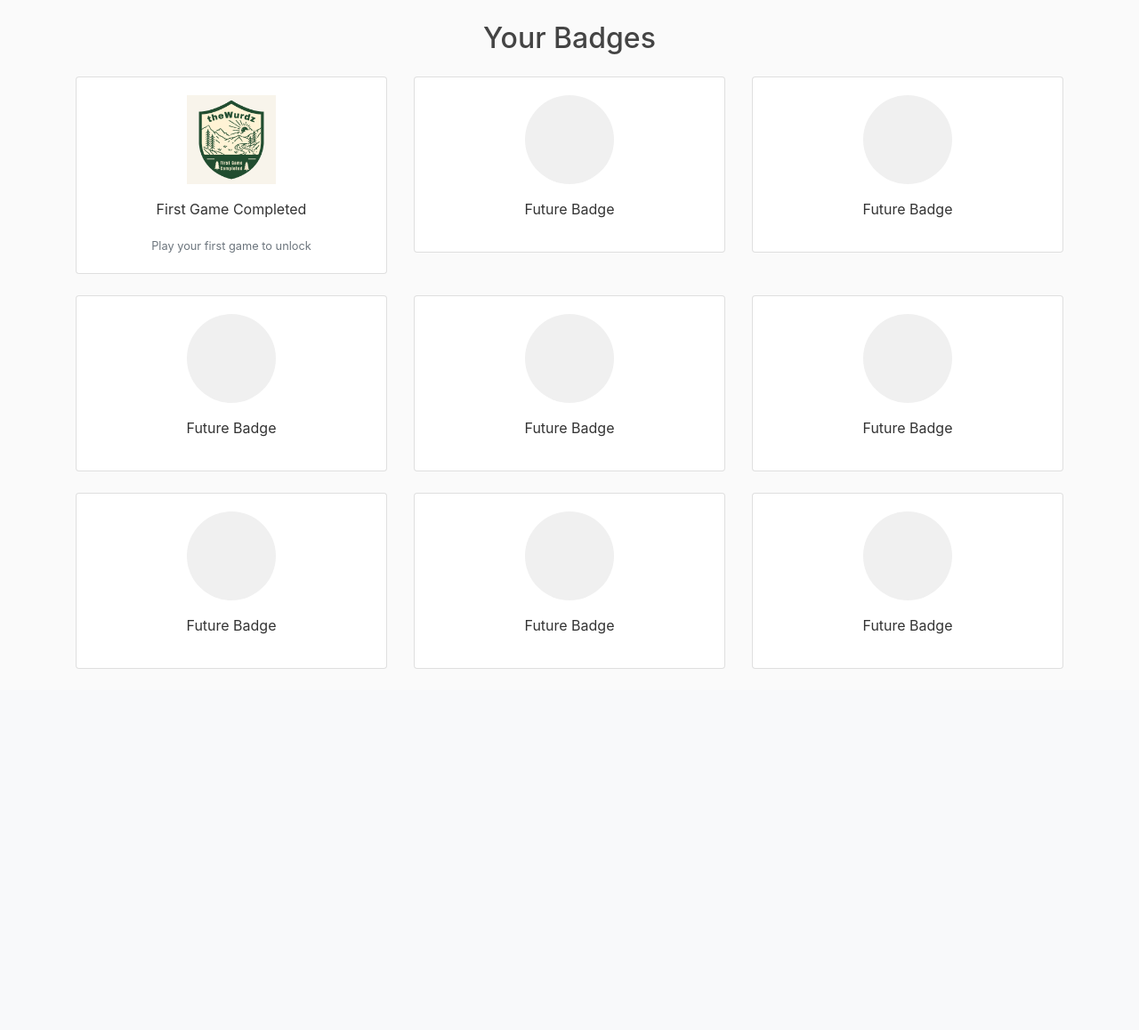
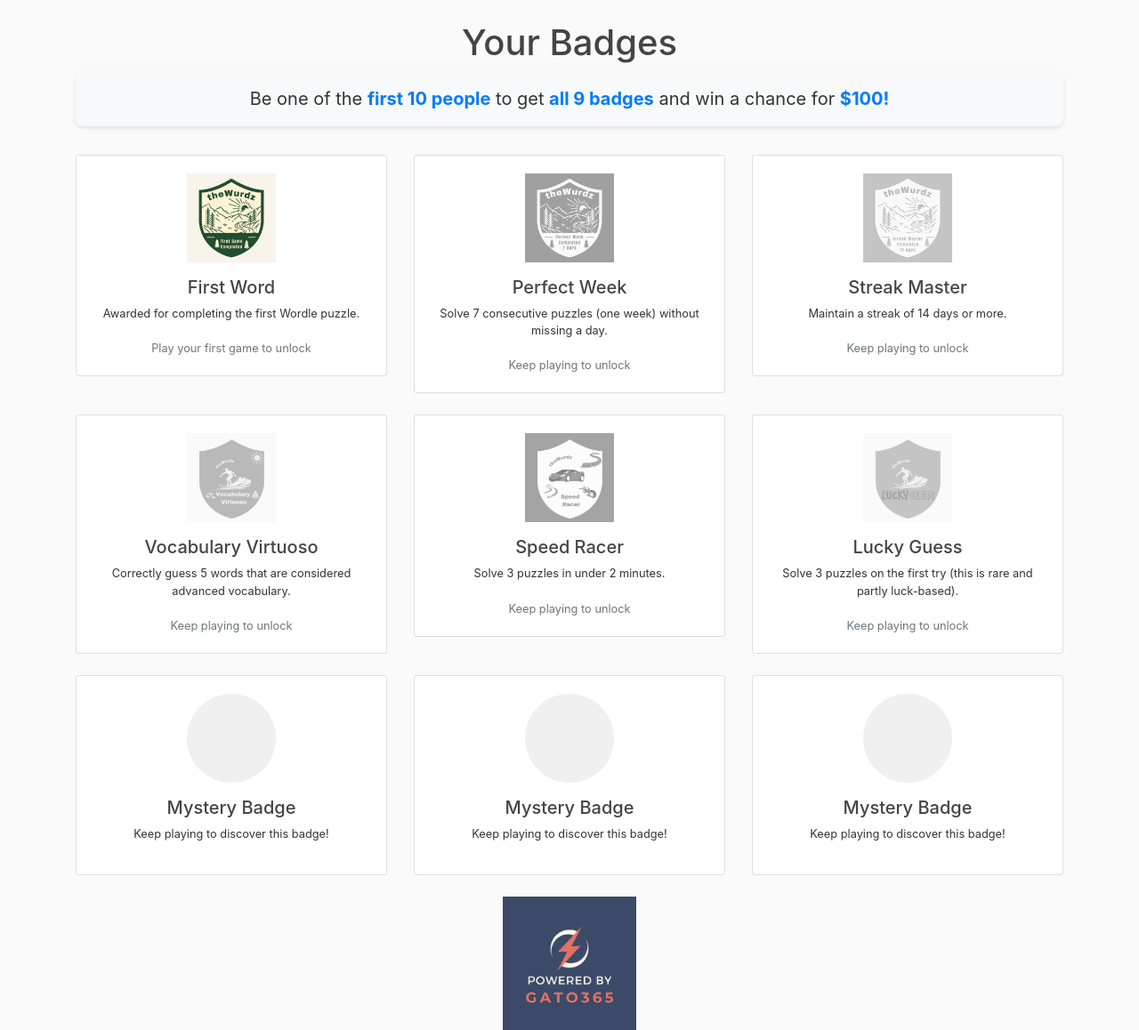
Before and after one commit to gato365/project-75-emans-wordle, a Django app: page /game-history/badges/ in a window 1280 px wide. Shown: the part 56-1214 px from the top of the page at 89% size. Before the commit the page ends 808 px from the top, so only its background shows below. Run offline with Django 5.2, Linux system fonts and the light colour scheme; the visitor is signed in with stand-in values (Sample User, id 1); parts of the project's set-up code (start-up, migrations or seed data) failed here and were passed over; some libraries are stand-ins or nearby versions.

Commit message:
Add footer with logo to base template; update CSS for better formatting and add newlines

```diff
--- a/wordle_gato365/users/templates/users/badges.html
+++ b/wordle_gato365/users/templates/users/badges.html
@@ -3,7 +3,10 @@
 
 {% block content %}
 <div class="container mt-5">
-    <h2 class="text-center mb-4">Your Badges</h2>
+    <h1 class="text-center mb-2">Your Badges</h1>
+    <p style="font-size: 1.25rem; line-height: 1.5; font-weight: 400; text-align: center; color: #333; margin-bottom: 2rem; padding: 1rem; background-color: #f8f9fa; border-radius: 8px; box-shadow: 0 2px 4px rgba(0,0,0,0.1);">
+        Be one of the <span style="font-weight: 700; color: #007bff;">first 10 people</span> to get <span style="font-weight: 700; color: #007bff;">all 9 badges</span> and win a chance for <span style="font-weight: 700; color: #007bff;">$100!</span>
+      </p>
     <div class="row">
         <!-- First Game Badge -->
         <div class="col-md-4 mb-4">
@@ -17,7 +20,8 @@
                             </div>
                         {% endif %}
                     </div>
-                    <p class="mt-3">First Game Completed</p>
+                    <h5 class="mt-3">First Word</h5>
+                    <p class="small">Awarded for completing the first Wordle puzzle.</p>
                     {% if games_played > 0 %}
                         <small class="text-success">Unlocked!</small>
                     {% else %}
@@ -27,15 +31,86 @@
             </div>
         </div>
 
-        <!-- Placeholder badges -->
-        {% for i in "12345678" %}
+        <!-- Perfect Week Badge -->
         <div class="col-md-4 mb-4">
             <div class="card">
                 <div class="card-body text-center">
-                    <div style="width: 100px; height: 100px; background-color: #f0f0f0; border-radius: 50%; margin: 0 auto;">
-                        <!-- Badge placeholder -->
+                    <div style="width: 100px; height: 100px; margin: 0 auto; position: relative;">
+                        <img src="{% static 'wordle/images/seven_days_badge.png' %}" alt="Perfect Week Badge" style="width: 100%; height: 100%; object-fit: cover; filter: grayscale(100%) opacity(0.5);">
                     </div>
-                    <p class="mt-3">Future Badge</p>
+                    <h5 class="mt-3">Perfect Week</h5>
+                    <p class="small">Solve 7 consecutive puzzles (one week) without missing a day.</p>
+                    <small class="text-muted">Keep playing to unlock</small>
+                </div>
+            </div>
+        </div>
+
+        <!-- Streak Master Badge -->
+        <div class="col-md-4 mb-4">
+            <div class="card">
+                <div class="card-body text-center">
+                    <div style="width: 100px; height: 100px; margin: 0 auto; position: relative;">
+                        <img src="{% static 'wordle/images/fourteen_days_badge.png' %}" alt="Streak Master Badge" style="width: 100%; height: 100%; object-fit: cover; filter: grayscale(100%) opacity(0.5);">
+                    </div>
+                    <h5 class="mt-3">Streak Master</h5>
+                    <p class="small">Maintain a streak of 14 days or more.</p>
+                    <small class="text-muted">Keep playing to unlock</small>
+                </div>
+            </div>
+        </div>
+
+        <!-- Vocabulary Virtuoso Badge -->
+        <div class="col-md-4 mb-4">
+            <div class="card">
+                <div class="card-body text-center">
+                    <div style="width: 100px; height: 100px; margin: 0 auto; position: relative;">
+                        <img src="{% static 'wordle/images/vocab_badge.png' %}" alt="Vocabulary Virtuoso Badge" style="width: 100%; height: 100%; object-fit: cover; filter: grayscale(100%) opacity(0.5);">
+                    </div>
+                    <h5 class="mt-3">Vocabulary Virtuoso</h5>
+                    <p class="small">Correctly guess 5 words that are considered advanced vocabulary.</p>
+                    <small class="text-muted">Keep playing to unlock</small>
+                </div>
+            </div>
+        </div>
+
+        <!-- Speed Racer Badge -->
+        <div class="col-md-4 mb-4">
+            <div class="card">
+                <div class="card-body text-center">
+                    <div style="width: 100px; height: 100px; margin: 0 auto; position: relative;">
+                        <img src="{% static 'wordle/images/speed_racer_badge.png' %}" alt="Speed Racer Badge" style="width: 100%; height: 100%; object-fit: cover; filter: grayscale(100%) opacity(0.5);">
+                    </div>
+                    <h5 class="mt-3">Speed Racer</h5>
+                    <p class="small">Solve 3 puzzles in under 2 minutes.</p>
+                    <small class="text-muted">Keep playing to unlock</small>
+                </div>
+            </div>
+        </div>
+
+        <!-- Lucky Guess Badge -->
+        <div class="col-md-4 mb-4">
+            <div class="card">
+                <div class="card-body text-center">
+                    <div style="width: 100px; height: 100px; margin: 0 auto; position: relative;">
+                        <img src="{% static 'wordle/images/lucky_guess_badge.png' %}" alt="Lucky Guess Badge" style="width: 100%; height: 100%; object-fit: cover; filter: grayscale(100%) opacity(0.5);">
+                    </div>
+                    <h5 class="mt-3">Lucky Guess</h5>
+                    <p class="small">Solve 3 puzzles on the first try (this is rare and partly luck-based).</p>
+                    <small class="text-muted">Keep playing to unlock</small>
+                </div>
+            </div>
+        </div>
+
+        <!-- Mystery Badges -->
+        {% for i in "123" %}
+        <div class="col-md-4 mb-4">
+            <div class="card">
+                <div class="card-body text-center">
+                    <div style="width: 100px; height: 100px; background-color: #f0f0f0; border-radius: 50%; margin: 0 auto; display: flex; justify-content: center; align-items: center;">
+                        <i class="fas fa-question fa-3x text-muted"></i>
+                    </div>
+                    <h5 class="mt-3">Mystery Badge</h5>
+                    <p class="small">Keep playing to discover this badge!</p>
                 </div>
             </div>
         </div>
--- a/wordle_gato365/users/templates/users/base.html
+++ b/wordle_gato365/users/templates/users/base.html
@@ -96,6 +96,13 @@
 
     {% endblock content1 %}
 
+    <footer class="footer" style="text-align: center;">
+      <a href="https://www.gato365.com/" target="_blank">
+      <img src="{% static 'users/images/power_logo.png' %}" alt="Your Logo" style="width: 150px; height: 150px;">
+      </a>
+    </footer>
+
+
     <!-- Optional JavaScript -->
     <!-- jQuery first, then Popper.js, then Bootstrap JS -->
     <script src="https://code.jquery.com/jquery-3.5.1.slim.min.js" crossorigin="anonymous"></script>
--- a/wordle_gato365/users/views.py
+++ b/wordle_gato365/users/views.py
@@ -143,13 +143,12 @@ def badges_view(request):
     user = request.user
 
     games = Game.objects.filter(user=user)
-    games_played = games.count()
+    games_played = request.user.games_played
 
     context = {
-        'badge_1_games_played': games_played,
+        'games_played': games_played,
     }
     return render(request, 'users/badges.html', context)
-
 
 
 
@@ -161,3 +160,50 @@ def summary_of_all_games(request):
 @login_required
 def all_games_played(request):
     return general_game_history(request)
+
+
+
+
+@login_required
+def badges_view(request):
+    user_badges = UserBadge.objects.filter(user=request.user).values_list('badge_name', flat=True)
+    badges = [
+        {
+            "name": "First Word",
+            "description": "Awarded for completing the first Wordle puzzle.",
+            "image": "wordle/images/first_word_badge.png",
+            "unlocked": request.user.games_played > 0
+        },
+        {
+            "name": "Perfect Week",
+            "description": "Solve 7 consecutive puzzles (one week) without missing a day.",
+            "image": "wordle/images/seven_days_badge.png",
+            "unlocked": False  # You'll need to implement the logic for this
+        },
+        {
+            "name": "Streak Master",
+            "description": "Maintain a streak of 14 days or more.",
+            "image": "wordle/images/fourteen_days_badge.png",
+            "unlocked": False  # You'll need to implement the logic for this
+        },
+        {
+            "name": "Vocabulary Virtuoso",
+            "description": "Correctly guess 5 words that are considered advanced vocabulary.",
+            "image": "wordle/images/vocab_badge.png",
+            "unlocked": False  # You'll need to implement the logic for this
+        },
+        {
+            "name": "Speed Racer",
+            "description": "Solve a puzzle in under 2 minutes.",
+            "image": "wordle/images/speed_racer_badge.png",
+            "unlocked": False  # You'll need to implement the logic for this
+        },
+        {
+            "name": "Lucky Guess",
+            "description": "Solve a puzzle on the first try (this is rare and partly luck-based).",
+            "image": "wordle/images/lucky_guess_badge.png",
+            "unlocked": False  # You'll need to implement the logic for this
+        },
+    ]
+
+    return render(request, 'wordle/badges.html', {'badges': badges})
```
Also changed, not shown: wordle_gato365/users/static/users/images/power_logo.png (added), wordle_gato365/users/static/users/main.css (line endings or trailing spaces), wordle_gato365/wordle/static/wordle/css/styles.css (line endings or trailing spaces), wordle_gato365/wordle/static/wordle/images/logo2021_close.PNG (deleted), 2 other files.
